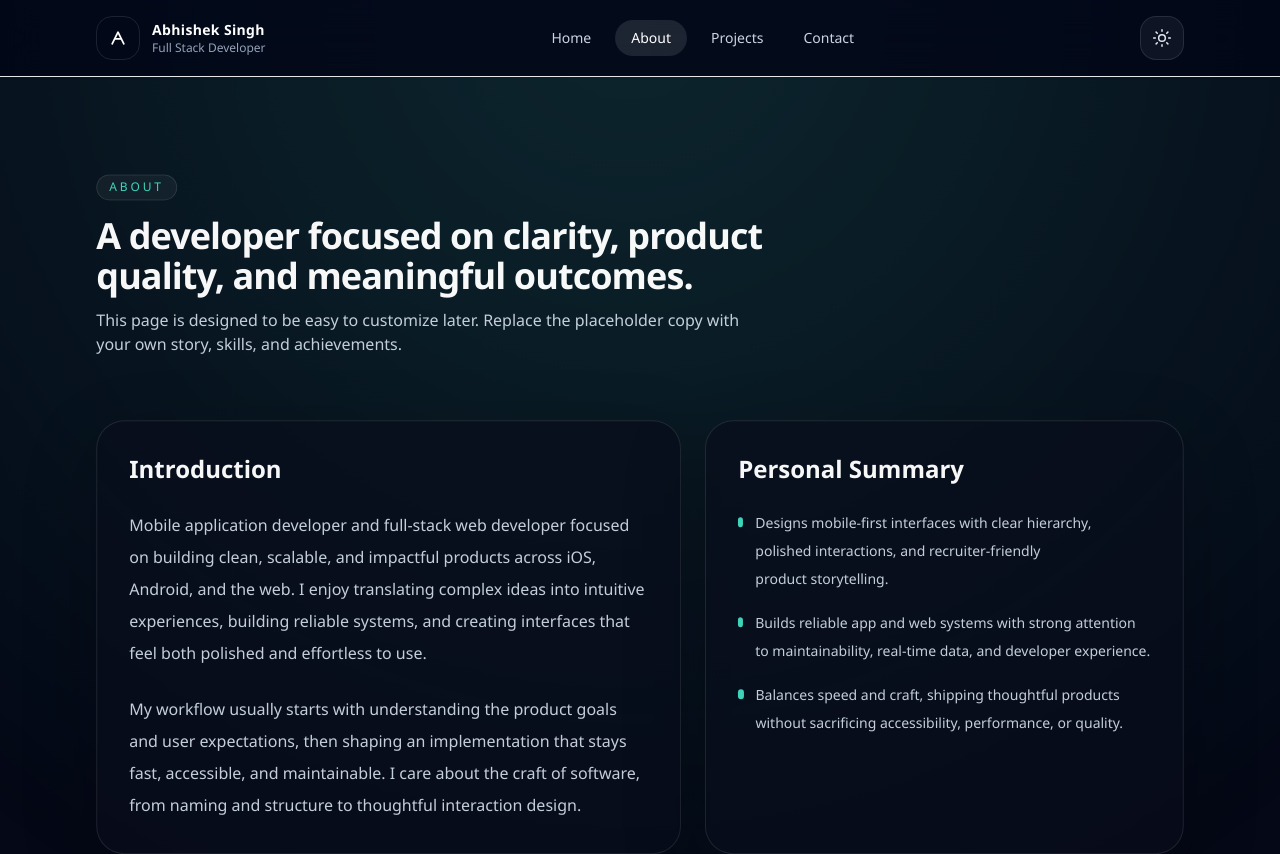
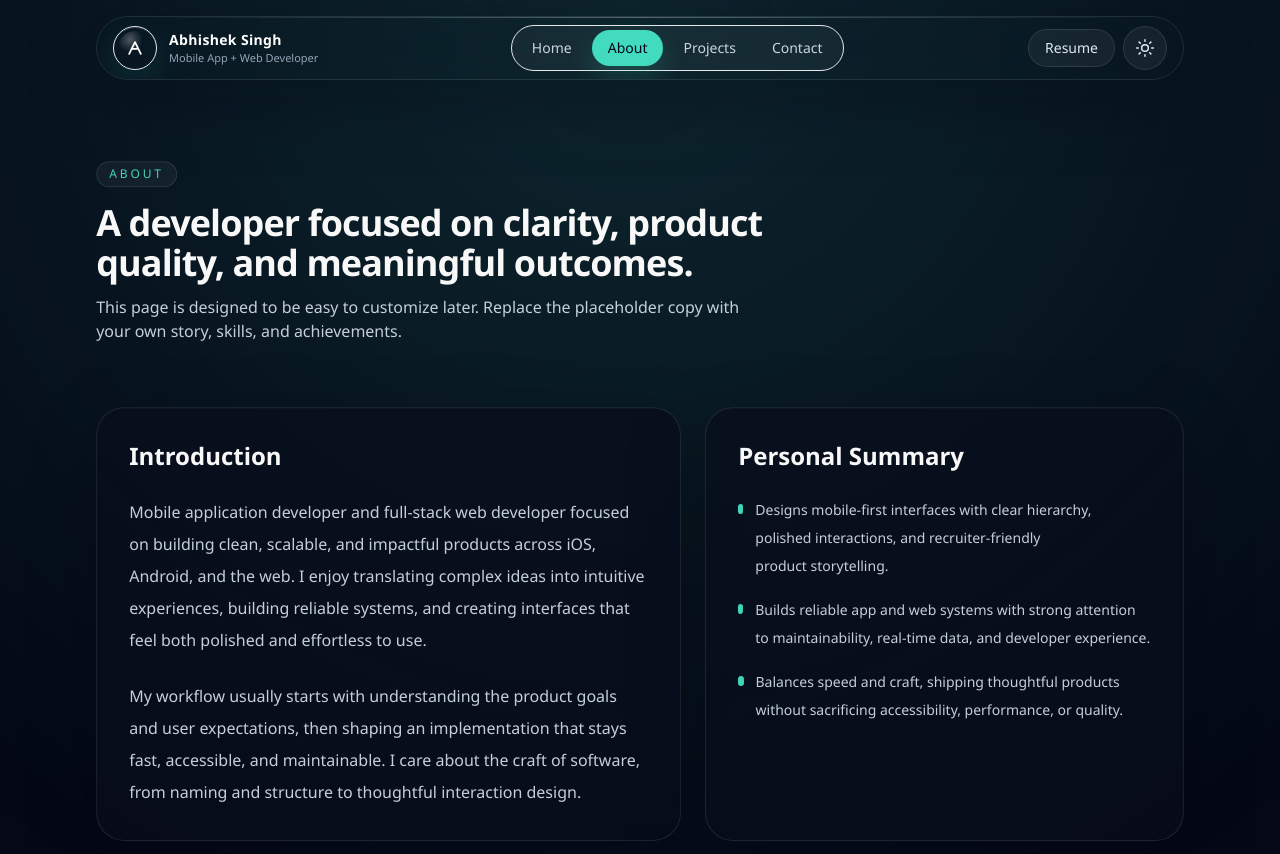
Before and after one commit to Abhishek-dev69/Personal-Portfolio, a Next.js app: page /about in a window 1280 px wide. Shown: the top 854 px of the page. Built offline with nearby package versions, Linux system fonts and the light colour scheme.

Commit message:
style: refine premium navbar design

```diff
--- a/app/globals.css
+++ b/app/globals.css
@@ -49,8 +49,29 @@ body {
 }
 
 [data-theme="light"] header {
-  border-color: rgba(15, 23, 42, 0.1) !important;
-  background: rgba(248, 250, 252, 0.82) !important;
+  border-color: transparent !important;
+  background: transparent !important;
+}
+
+[data-theme="light"] .site-navbar > div,
+[data-theme="light"] .mobile-nav-panel {
+  border-color: rgba(15, 23, 42, 0.12) !important;
+  background-color: rgba(255, 255, 255, 0.86) !important;
+  box-shadow: 0 18px 60px rgba(15, 23, 42, 0.12) !important;
+}
+
+[data-theme="light"] .site-navbar nav[aria-label="Primary"] {
+  border-color: rgba(15, 23, 42, 0.08) !important;
+  background-color: rgba(15, 23, 42, 0.035) !important;
+}
+
+[data-theme="light"] .nav-link:not([aria-current="page"]) {
+  color: #475569 !important;
+}
+
+[data-theme="light"] .nav-link:not([aria-current="page"]):hover {
+  color: #0f172a !important;
+  background-color: rgba(15, 23, 42, 0.06) !important;
 }
 
 [data-theme="light"] .surface,
@@ -156,6 +177,11 @@ body {
 
 .motion-button:active {
   transform: translateY(0) scale(0.99);
+}
+
+.mobile-nav-panel {
+  animation: mobile-nav-in 180ms ease both;
+  transform-origin: top center;
 }
 
 .project-card-premium {
@@ -296,6 +322,18 @@ body {
   }
 }
 
+@keyframes mobile-nav-in {
+  from {
+    opacity: 0;
+    transform: translateY(-8px) scale(0.985);
+  }
+
+  to {
+    opacity: 1;
+    transform: translateY(0) scale(1);
+  }
+}
+
 @keyframes panel-float {
   0%,
   100% {
@@ -433,6 +471,7 @@ svg {
   .ambient-mesh,
   .ambient-grid,
   .scroll-reveal,
+  .mobile-nav-panel,
   .scanner-sweep,
   .signal-row::after,
   .pulse-badge,
--- a/components/nav-link.tsx
+++ b/components/nav-link.tsx
@@ -7,24 +7,38 @@ type NavLinkProps = {
   href: string;
   label: string;
   onNavigate?: () => void;
+  variant?: "desktop" | "mobile";
 };
 
-export function NavLink({ href, label, onNavigate }: NavLinkProps) {
+export function NavLink({ href, label, onNavigate, variant = "desktop" }: NavLinkProps) {
   const pathname = usePathname();
   const active = pathname === href;
+  const baseClassName =
+    "nav-link motion-button relative rounded-full text-sm font-medium transition focus-visible:outline-none focus-visible:ring-2 focus-visible:ring-accent focus-visible:ring-offset-2 focus-visible:ring-offset-slate-950";
+
+  const variantClassName =
+    variant === "mobile"
+      ? "flex items-center justify-between px-4 py-3"
+      : "px-4 py-2";
 
   return (
     <Link
       href={href}
       onClick={onNavigate}
-      className={`rounded-full px-4 py-2 text-sm transition focus-visible:outline-none focus-visible:ring-2 focus-visible:ring-accent focus-visible:ring-offset-2 focus-visible:ring-offset-slate-950 ${
+      className={`${baseClassName} ${variantClassName} ${
         active
-          ? "bg-white/10 text-white"
-          : "text-slate-300 hover:bg-white/5 hover:text-white"
+          ? "bg-accent text-slate-950 shadow-[0_12px_28px_rgba(66,219,191,0.18)]"
+          : "text-slate-300 hover:bg-white/7 hover:text-white"
       }`}
       aria-current={active ? "page" : undefined}
     >
-      {label}
+      <span>{label}</span>
+      {variant === "mobile" ? (
+        <span
+          aria-hidden="true"
+          className={`h-2 w-2 rounded-full ${active ? "bg-slate-950" : "bg-accent/40"}`}
+        />
+      ) : null}
     </Link>
   );
 }
--- a/components/site-header.tsx
+++ b/components/site-header.tsx
@@ -40,22 +40,29 @@ export function SiteHeader() {
   };
 
   return (
-    <header className="sticky top-0 z-50 border-b border-white/8 bg-slate-950/80 backdrop-blur-xl">
+    <header className="sticky top-3 z-50 px-3 sm:top-4">
       <Container>
-        <div className="flex h-18 items-center justify-between gap-4 py-4">
+        <div className="site-navbar relative">
+          <div className="relative flex min-h-16 items-center justify-between gap-3 overflow-hidden rounded-full border border-white/10 bg-slate-950/72 px-3 py-2 shadow-[0_18px_70px_rgba(3,7,18,0.34)] backdrop-blur-2xl sm:px-4">
+            <span
+              aria-hidden="true"
+              className="absolute inset-x-8 top-0 h-px bg-gradient-to-r from-transparent via-white/30 to-transparent"
+            />
             <Link
               href="/"
-            className="group inline-flex items-center gap-3 focus-visible:outline-none focus-visible:ring-2 focus-visible:ring-accent focus-visible:ring-offset-2 focus-visible:ring-offset-slate-950"
+              className="group inline-flex min-w-0 items-center gap-3 rounded-full pr-2 focus-visible:outline-none focus-visible:ring-2 focus-visible:ring-accent focus-visible:ring-offset-2 focus-visible:ring-offset-slate-950"
               aria-label={`${siteConfig.name} home`}
+              onClick={() => setOpen(false)}
             >
-            <span className="flex h-11 w-11 items-center justify-center rounded-2xl border border-white/10 bg-white/6 text-white transition group-hover:border-accent/40 group-hover:bg-white/10">
+              <span className="relative flex h-11 w-11 flex-none items-center justify-center rounded-full border border-accent/25 bg-accent/12 text-white shadow-[inset_0_1px_0_rgba(255,255,255,0.14),0_12px_34px_rgba(66,219,191,0.14)] transition group-hover:scale-105 group-hover:border-accent/50">
+                <span className="absolute inset-1 rounded-full bg-[radial-gradient(circle_at_35%_25%,rgba(255,255,255,0.28),transparent_38%)]" />
                 <svg
                   aria-hidden="true"
                   viewBox="0 0 24 24"
-                className="h-5 w-5"
+                  className="relative h-5 w-5"
                   fill="none"
                   stroke="currentColor"
-                strokeWidth="2.1"
+                  strokeWidth="2.15"
                   strokeLinecap="round"
                   strokeLinejoin="round"
                 >
@@ -63,25 +70,38 @@ export function SiteHeader() {
                   <path d="M8.8 13h6.4" />
                 </svg>
               </span>
-            <span className="hidden flex-col sm:flex">
-              <span className="font-display text-sm font-semibold tracking-wide text-white">
+              <span className="hidden min-w-0 flex-col sm:flex">
+                <span className="truncate font-display text-sm font-semibold tracking-wide text-white">
                   {siteConfig.name}
                 </span>
-              <span className="text-xs text-slate-400">{siteConfig.title}</span>
+                <span className="truncate text-[11px] text-slate-400">
+                  Mobile App + Web Developer
+                </span>
               </span>
             </Link>
 
-          <nav className="hidden items-center gap-2 md:flex" aria-label="Primary">
+            <nav
+              className="hidden items-center gap-1 rounded-full border border-white/8 bg-white/[0.045] p-1 md:flex"
+              aria-label="Primary"
+            >
               {navigation.map((item) => (
                 <NavLink key={item.href} href={item.href} label={item.label} />
               ))}
             </nav>
 
             <div className="flex items-center gap-2">
+              <a
+                href={siteConfig.resumeHref}
+                download
+                className="motion-button hidden rounded-full border border-white/10 bg-white/[0.055] px-4 py-2 text-sm font-medium text-slate-200 transition hover:border-accent/35 hover:bg-white/[0.085] hover:text-white focus-visible:outline-none focus-visible:ring-2 focus-visible:ring-accent focus-visible:ring-offset-2 focus-visible:ring-offset-slate-950 sm:inline-flex"
+              >
+                Resume
+              </a>
+
               <button
                 type="button"
                 onClick={toggleTheme}
-              className="inline-flex h-11 w-11 items-center justify-center rounded-2xl border border-white/10 bg-white/5 text-slate-200 transition hover:bg-white/8 focus-visible:outline-none focus-visible:ring-2 focus-visible:ring-accent focus-visible:ring-offset-2 focus-visible:ring-offset-slate-950"
+                className="motion-button inline-flex h-11 w-11 items-center justify-center rounded-full border border-white/10 bg-white/[0.055] text-slate-200 transition hover:border-accent/30 hover:bg-white/[0.085] hover:text-white focus-visible:outline-none focus-visible:ring-2 focus-visible:ring-accent focus-visible:ring-offset-2 focus-visible:ring-offset-slate-950"
                 aria-label={theme === "dark" ? "Switch to light mode" : "Switch to dark mode"}
               >
                 <svg
@@ -108,7 +128,7 @@ export function SiteHeader() {
               <button
                 type="button"
                 onClick={() => setOpen((current) => !current)}
-              className="inline-flex h-11 w-11 items-center justify-center rounded-2xl border border-white/10 bg-white/5 text-slate-200 transition hover:bg-white/8 focus-visible:outline-none focus-visible:ring-2 focus-visible:ring-accent focus-visible:ring-offset-2 focus-visible:ring-offset-slate-950 md:hidden"
+                className="motion-button inline-flex h-11 w-11 items-center justify-center rounded-full border border-white/10 bg-white/[0.055] text-slate-200 transition hover:border-accent/30 hover:bg-white/[0.085] hover:text-white focus-visible:outline-none focus-visible:ring-2 focus-visible:ring-accent focus-visible:ring-offset-2 focus-visible:ring-offset-slate-950 md:hidden"
                 aria-expanded={open}
                 aria-controls="mobile-navigation"
                 aria-label={open ? "Close menu" : "Open menu"}
@@ -135,7 +155,7 @@ export function SiteHeader() {
           {open ? (
             <nav
               id="mobile-navigation"
-            className="grid gap-2 border-t border-white/8 pb-5 pt-4 md:hidden"
+              className="mobile-nav-panel absolute left-0 right-0 top-[calc(100%+0.75rem)] grid gap-2 rounded-[1.5rem] border border-white/10 bg-slate-950/92 p-3 shadow-[0_24px_80px_rgba(3,7,18,0.42)] backdrop-blur-2xl md:hidden"
               aria-label="Mobile"
             >
               {navigation.map((item) => (
@@ -143,11 +163,21 @@ export function SiteHeader() {
                   key={item.href}
                   href={item.href}
                   label={item.label}
+                  variant="mobile"
                   onNavigate={() => setOpen(false)}
                 />
               ))}
+              <a
+                href={siteConfig.resumeHref}
+                download
+                className="motion-button mt-1 inline-flex items-center justify-center rounded-full bg-accent px-4 py-3 text-sm font-semibold text-slate-950 transition hover:bg-[#7bf0da] focus-visible:outline-none focus-visible:ring-2 focus-visible:ring-accent focus-visible:ring-offset-2 focus-visible:ring-offset-slate-950"
+                onClick={() => setOpen(false)}
+              >
+                Download resume
+              </a>
             </nav>
           ) : null}
+        </div>
       </Container>
     </header>
   );
```
Also changed, not shown: 1 other file (tests, documents, lock files or other folders). Lines whose indentation alone changed are shown as unchanged.
